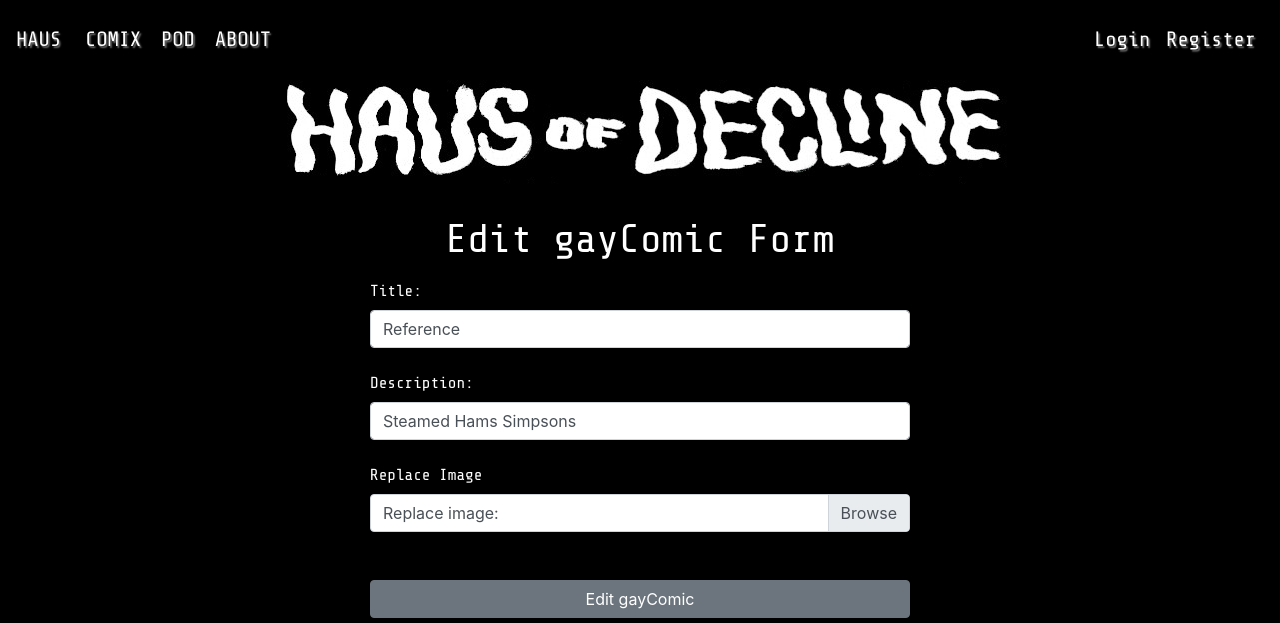
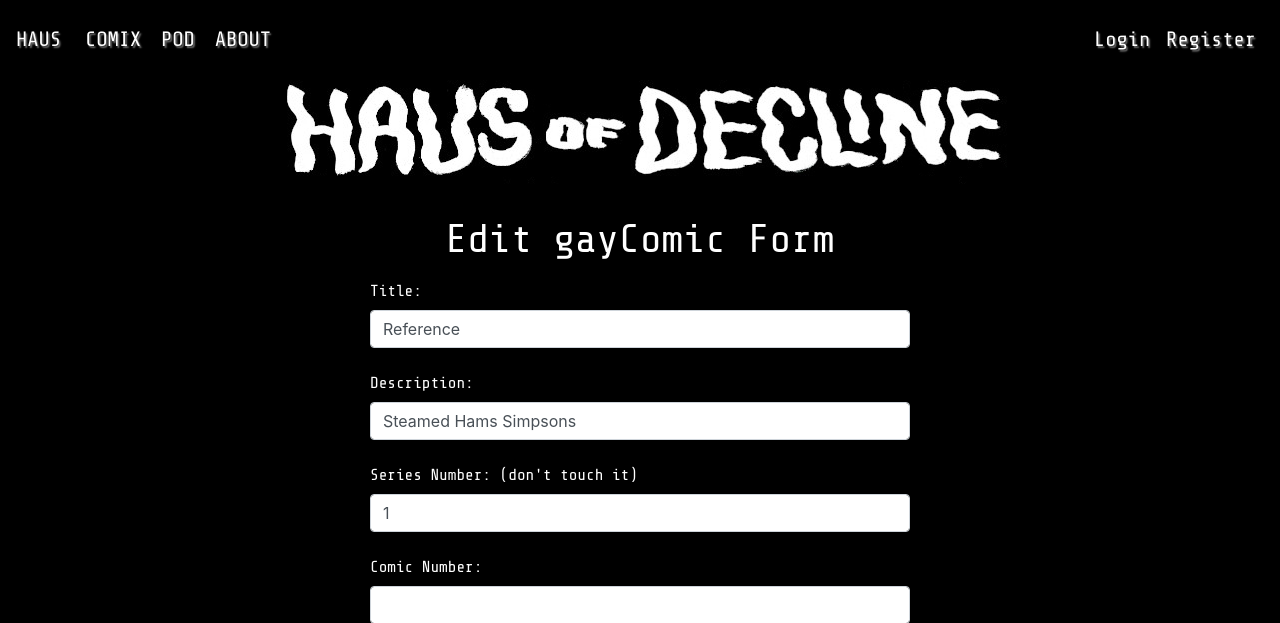
Before and after one commit to snapdeus/Haus-of-Decline-Website, a Node server app: template views/gayComics/edit.ejs in a window 1280 px wide. Shown: the top 623 px of the page. Run offline with Node 20, Linux system fonts and the light colour scheme; the template is opened without the code that fills it: values that come from a table or form of the project are taken from there, others are empty; data comes from the database, SQL or seed files in the repository; some libraries are stand-ins or nearby versions; some web fonts are replaced; grey boxes are pictures that could not be loaded.

Commit message:
changed uploads dir in multer, fixed edit

```diff
--- a/routes/gayComics.js
+++ b/routes/gayComics.js
@@ -10,7 +10,7 @@ const multer = require('multer');
 
 const storage = multer.diskStorage({
     destination: function (req, file, cb) {
-        cb(null, './uploads')
+        cb(null, './uploads/GayComics')
     },
     filename: function (req, file, cb) {
         cb(null, file.originalname);
--- a/views/gayComics/edit.ejs
+++ b/views/gayComics/edit.ejs
@@ -23,22 +23,20 @@
                         Looks good!
                     </div>
                 </div>
-                <!-- <div class='mb-3'>
-                    <label class="col-form-label hausFont" for="path">Path:</label>
-                    <input class="form-control" type="text" id="path" name="gayComic[path]" value=""
-                        required>
+                <div class='mb-3'>
+                    <label class="col-form-label hausFont" for="series">Series Number: (don't touch it)</label>
+                    <input class="form-control" type="number" value="1" id="series" name="gayComic[series]" required>
                     <div class="valid-feedback">
                         Looks good!
                     </div>
                 </div>
                 <div class='mb-3'>
-                    <label class="col-form-label hausFont" for="filename">Filename:</label>
-                    <input class="form-control" type="text" id="filename" name="gayComic[filename]"
-                        value="" required>
+                    <label class="col-form-label hausFont" for="ordinality">Comic Number:</label>
+                    <input class="form-control" type="number" id="ordinality" name="gayComic[ordinality]" required>
                     <div class="valid-feedback">
                         Looks good!
                     </div>
-                </div> -->
+                </div>
                 <div class="mt-3 mb-3">
 
                     <label class="col-form-label hausFont" for="formFile">Replace Image</label>
```
